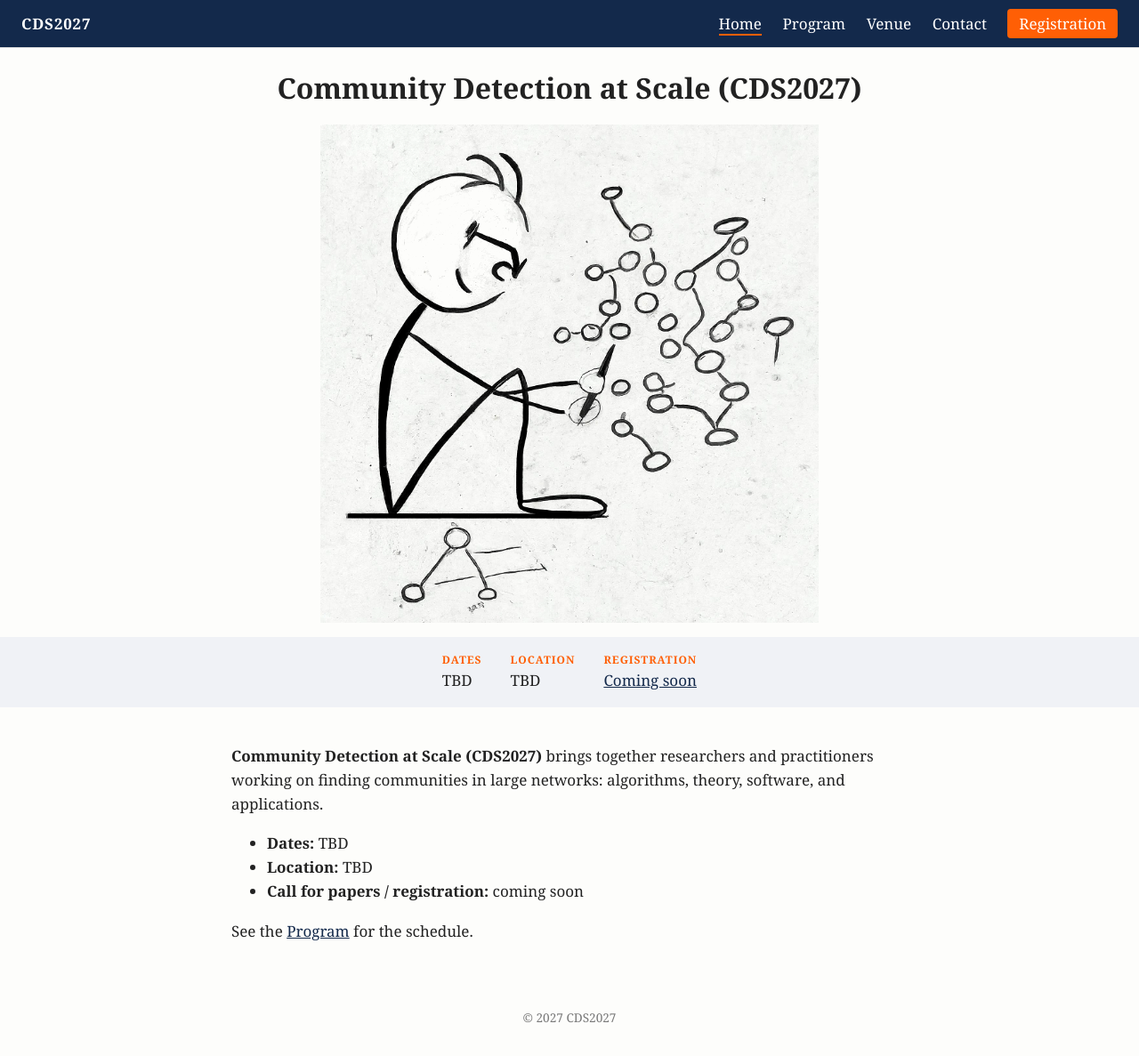
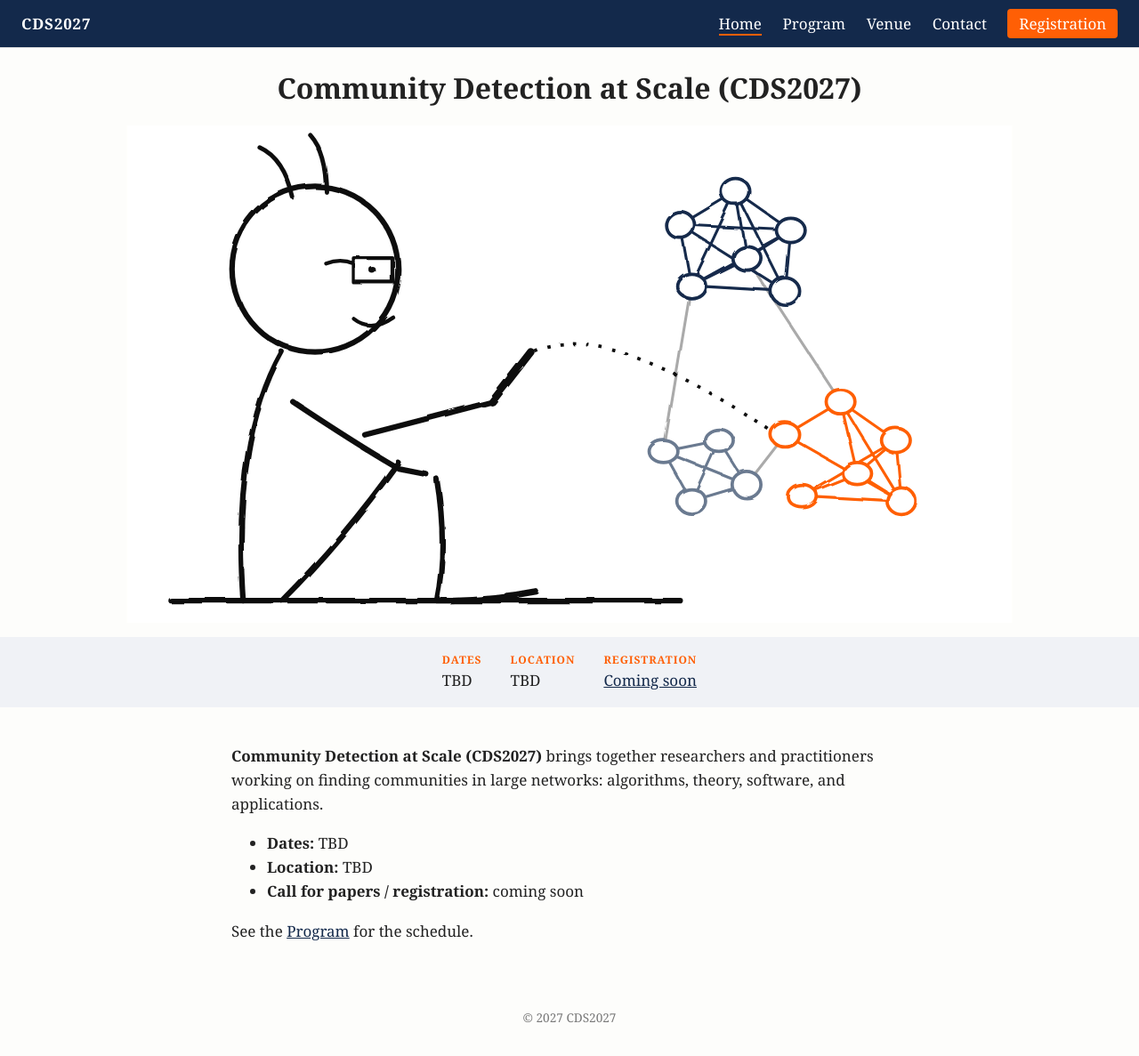
Before and after one commit to chackoge/cds2027, a Jekyll site: the page built from index.md, in a window 1280 px wide. Shown: the whole page at 89% size. Built offline with Jekyll 4.4.1, drawn with Linux system fonts in a browser that asks for light colours.

Commit message:
Redraw hero as SVG with three communities

```diff
--- a/_layouts/default.html
+++ b/_layouts/default.html
@@ -18,7 +18,7 @@
   {% if page.hero %}
   <section class="hero">
     <h1>{{ site.title }}</h1>
-    <img src="{{ '/assets/hero-sketch.jpg' | relative_url }}" alt="Stick-figure sketch of a researcher drawing a network of connected nodes">
+    <img src="{{ '/assets/hero-sketch.svg' | relative_url }}" alt="Stick-figure sketch of a researcher drawing a network of connected nodes">
   </section>
   <section class="facts">
     <div><b>Dates</b> TBD</div>
--- a/assets/style.css
+++ b/assets/style.css
@@ -17,4 +17,4 @@ nav a.button{background:#ff5f05;padding:.3rem .8rem;border-radius:4px;border-bot
 .hero h1{margin:1.2rem 1rem 1rem}
 body{font-variant-numeric:lining-nums}
 .hero img{width:auto;max-width:100%;max-height:480px;margin:0 auto;object-fit:contain}
-.hero img{max-height:560px;filter:brightness(1.2) contrast(1.1);mix-blend-mode:multiply}
+.hero img{max-height:560px}
```
Also changed, not shown: assets/hero-sketch.svg (added).
